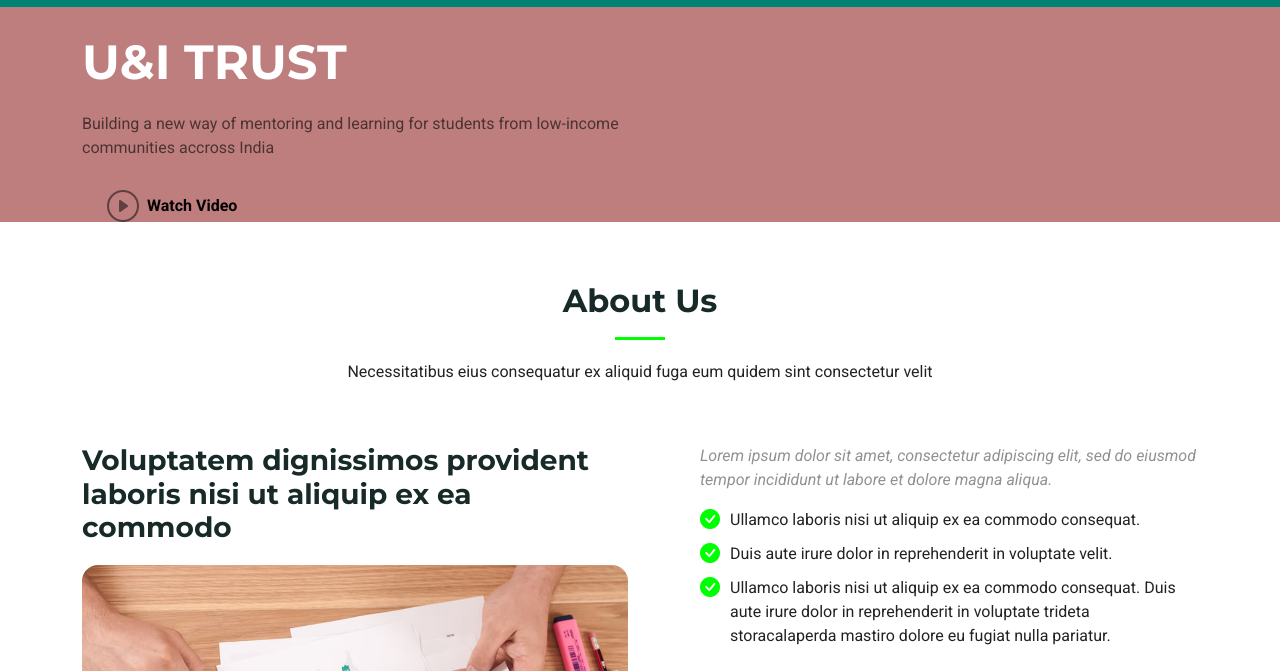
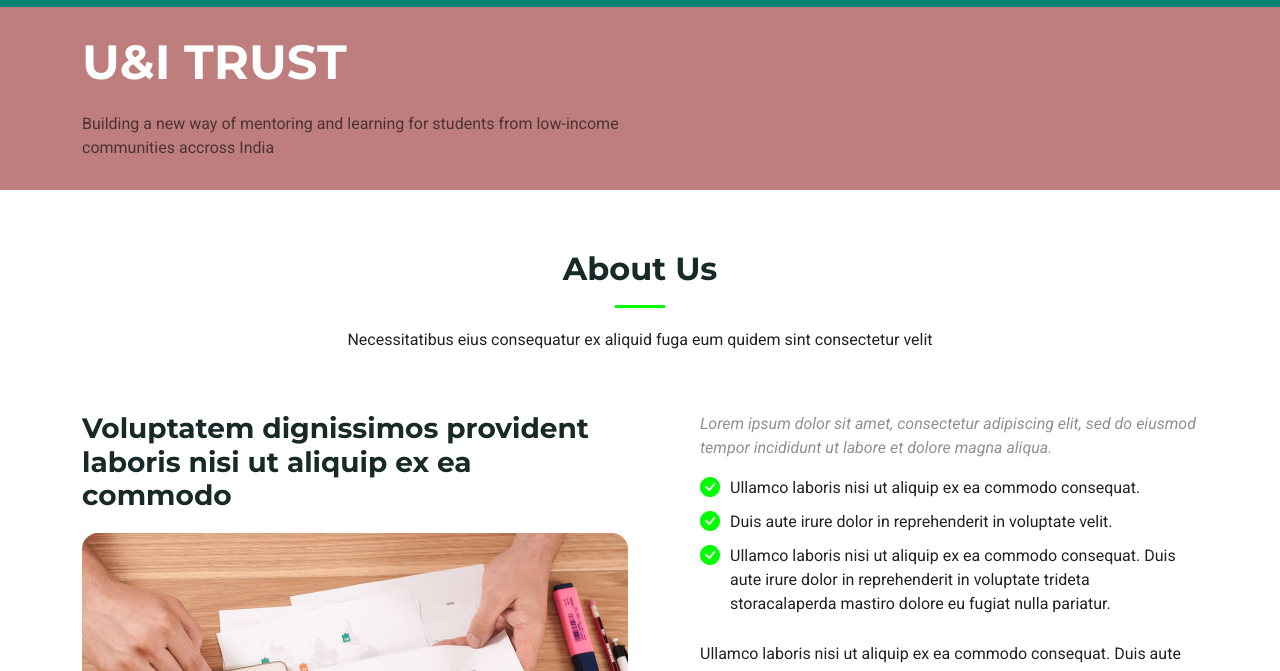
Before and after one commit to shahdivya09/uandi, a plain HTML site: page index.html in a window 1280 px wide. Shown: the part 106-777 px from the top of the page. Drawn offline with Linux system fonts and the light colour scheme.

Commit message:
Update index.html

```diff
--- a/index.html
+++ b/index.html
@@ -104,9 +104,7 @@
             <p>
               Building a new way of mentoring and learning for students from low-income communities accross India
             </p>
-            <div class="d-flex">
-              <a href="https://youtu.be/9Pj6ttK0-YM?si=jC2z61b3LPdCHmAl" class="glightbox btn-watch-video d-flex align-items-center"><i class="bi bi-play-circle"></i><span>Watch Video</span></a>
-            </div>
+
           </div>
           <div class="col-lg-5 order-1 order-lg-2">
             <img src="assets/img/UI_logo.png" class="img-fluid" alt="">
```
